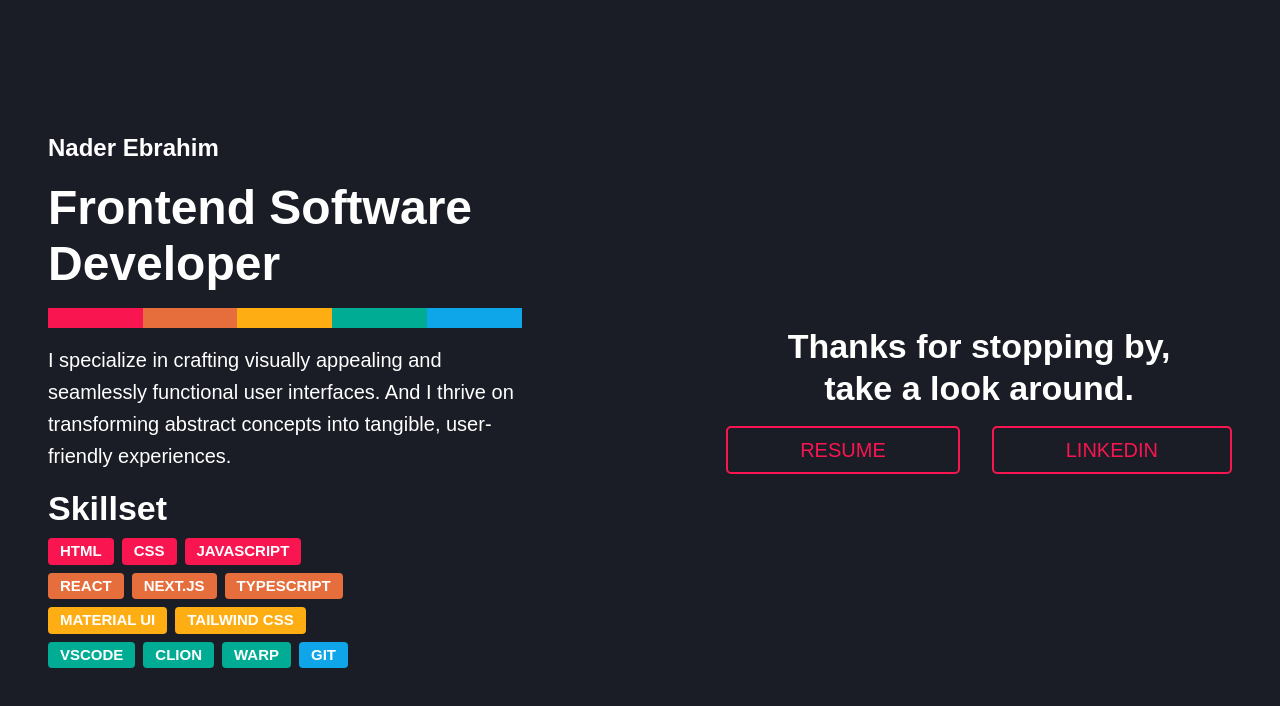
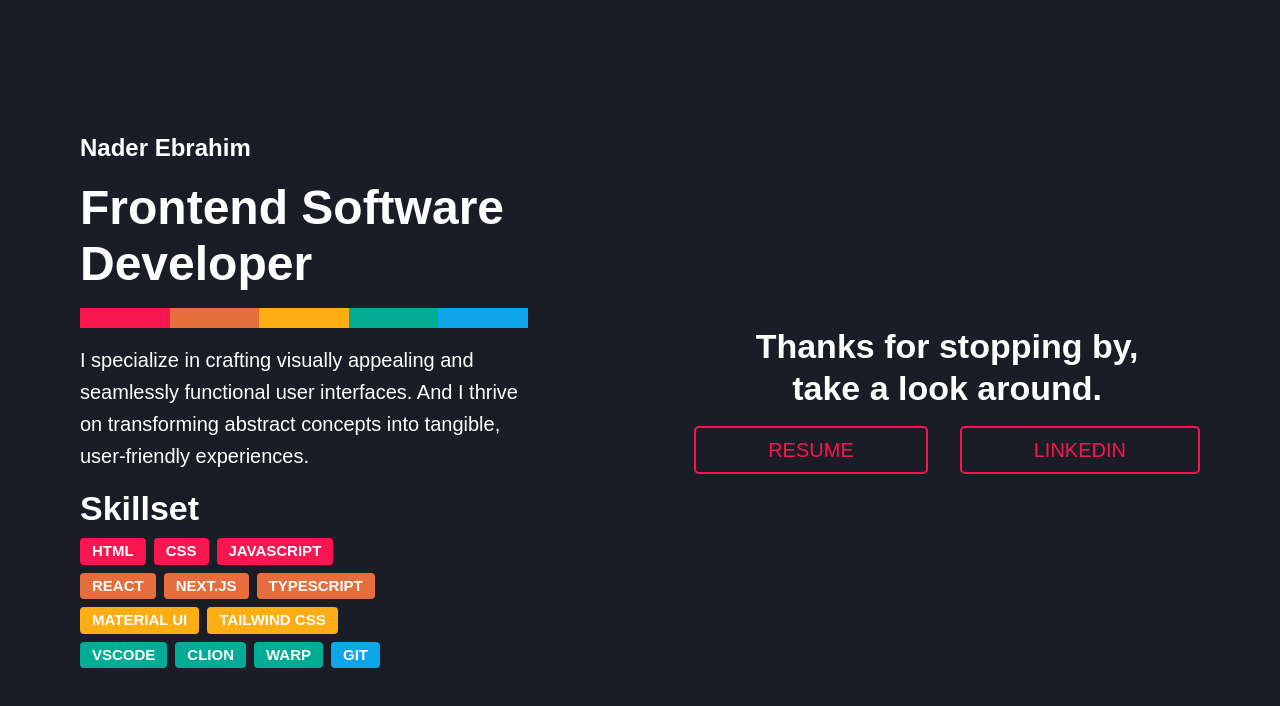
Before and after one commit to terminader7/portfolio, a Next.js app: page / in a window 1280 px wide. Shown: the top 706 px of the page. Built offline with nearby package versions, Linux system fonts and the light colour scheme.

Commit message:
fixed padding

```diff
--- a/pages/index.tsx
+++ b/pages/index.tsx
@@ -20,7 +20,7 @@ export default function Home() {
         sx={{
           width: "100%",
           justifyContent: "space-between",
-          paddingInline: "3rem",
+          paddingInline: "5rem",
           alignItems: "center",
           height: "100vh",
         }}
```
